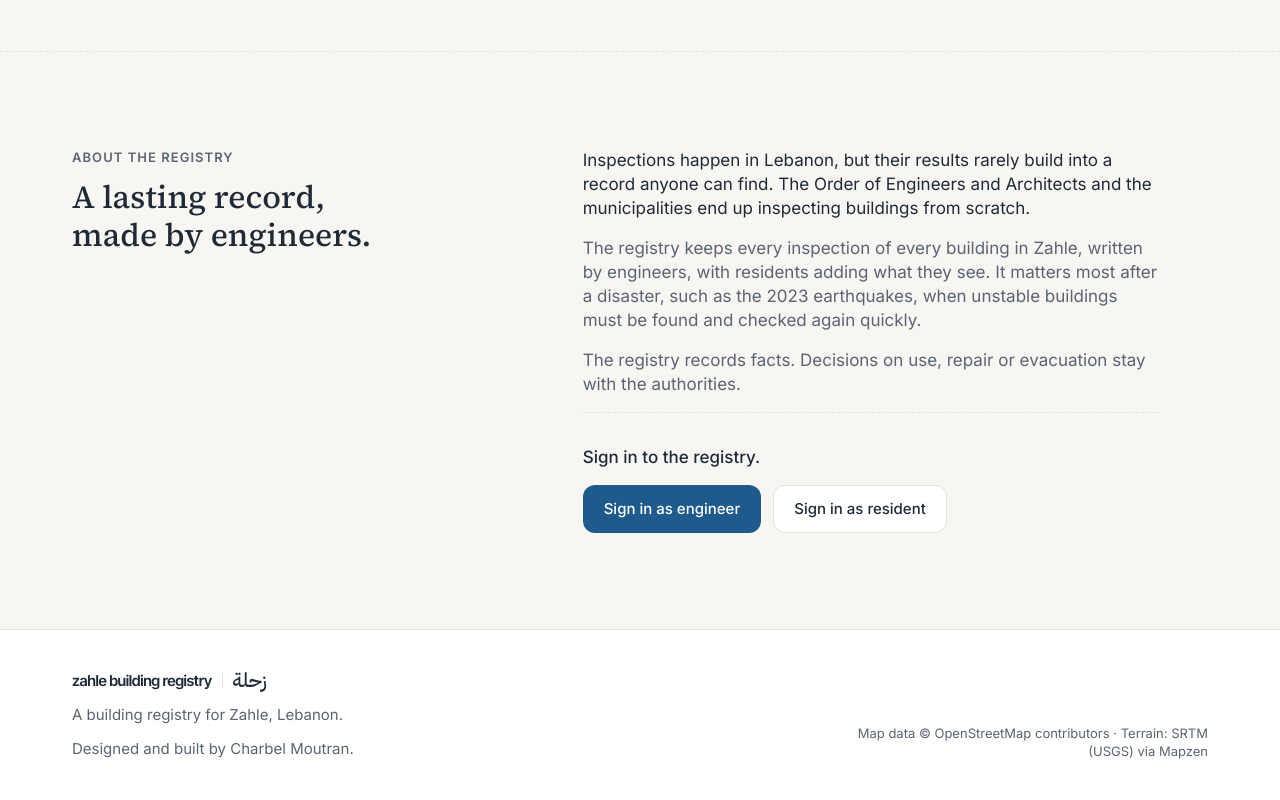
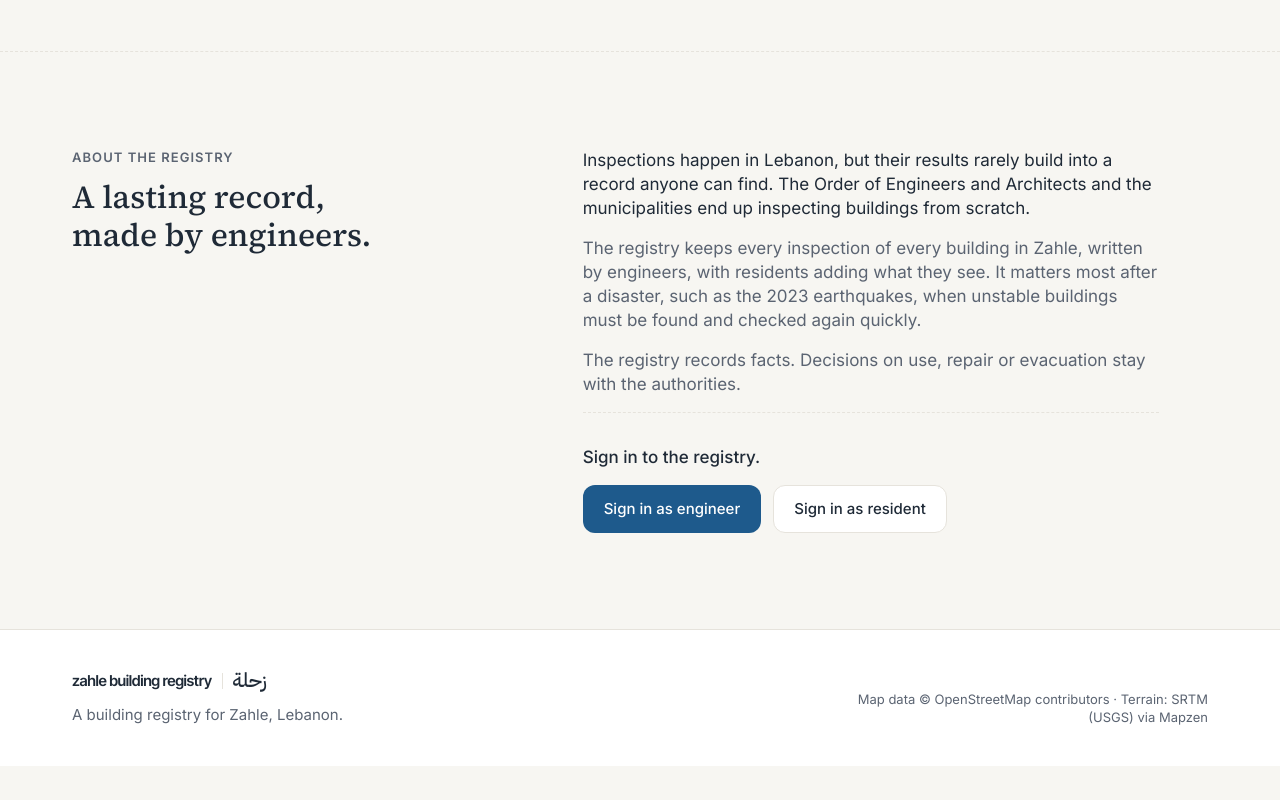
Before and after one commit to CharbelMichelMoutran/zahle-registry, a Next.js app: page /welcome in a window 1280 px wide. Shown: the part 1903-2703 px from the top of the page. After the commit the page ends 2669 px from the top, so only its background shows below. Built offline with nearby package versions, Linux system fonts and the light colour scheme; a web font is replaced by a local one.

Commit message:
Landing: drop the personal credit from the footer
Co-Authored-By: Claude Opus 5.5 <noreply@anthropic.com>

```diff
--- a/src/components/landing/Landing.tsx
+++ b/src/components/landing/Landing.tsx
@@ -147,7 +147,6 @@ function Footer() {
         <div className="space-y-3">
           <Wordmark size="small" />
           <p className="text-body text-muted">{T.footer.line}</p>
-          <p className="text-body text-muted">{T.footer.credit}</p>
         </div>
         <p className="text-micro text-muted md:max-w-[22rem] md:text-right">{T.footer.attribution}</p>
       </div>
--- a/src/lib/content.ts
+++ b/src/lib/content.ts
@@ -231,7 +231,6 @@ export const LANDING = {
   closing: "Sign in to the registry.",
   footer: {
     line: "A building registry for Zahle, Lebanon.",
-    credit: "Designed and built by Charbel Moutran.",
     attribution: "Map data © OpenStreetMap contributors · Terrain: SRTM (USGS) via Mapzen",
   },
 } as const;
```
